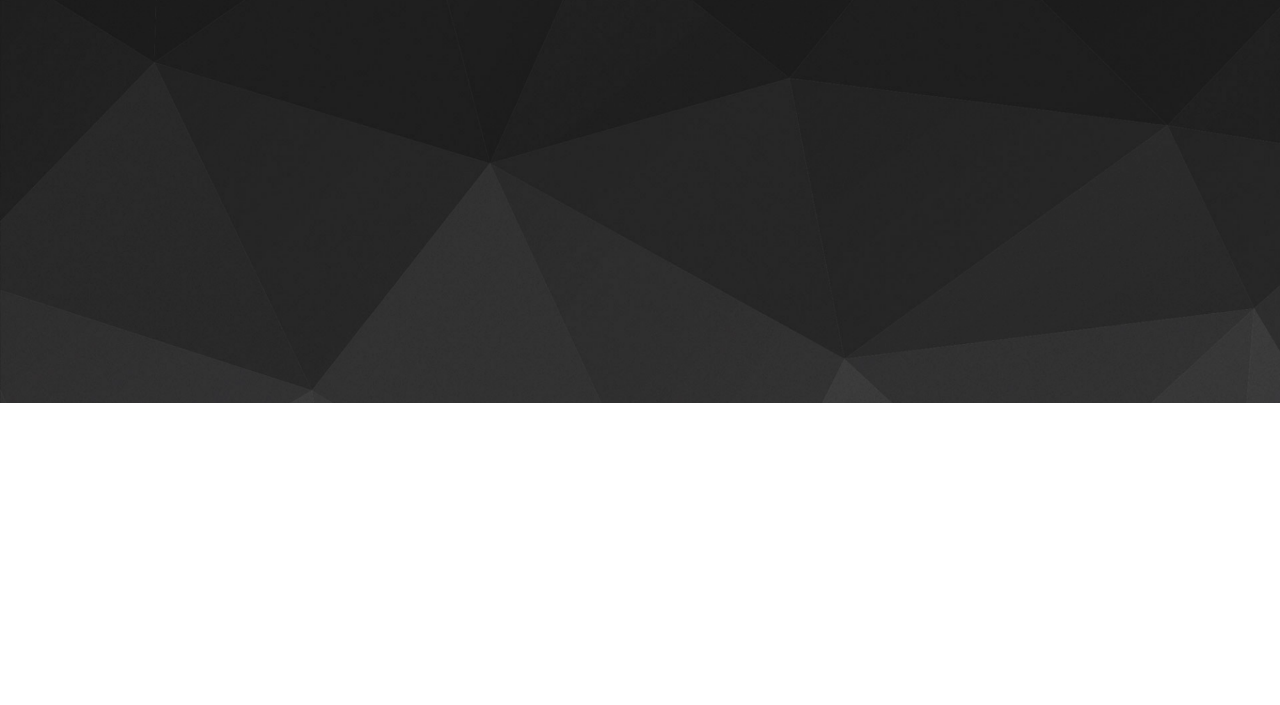
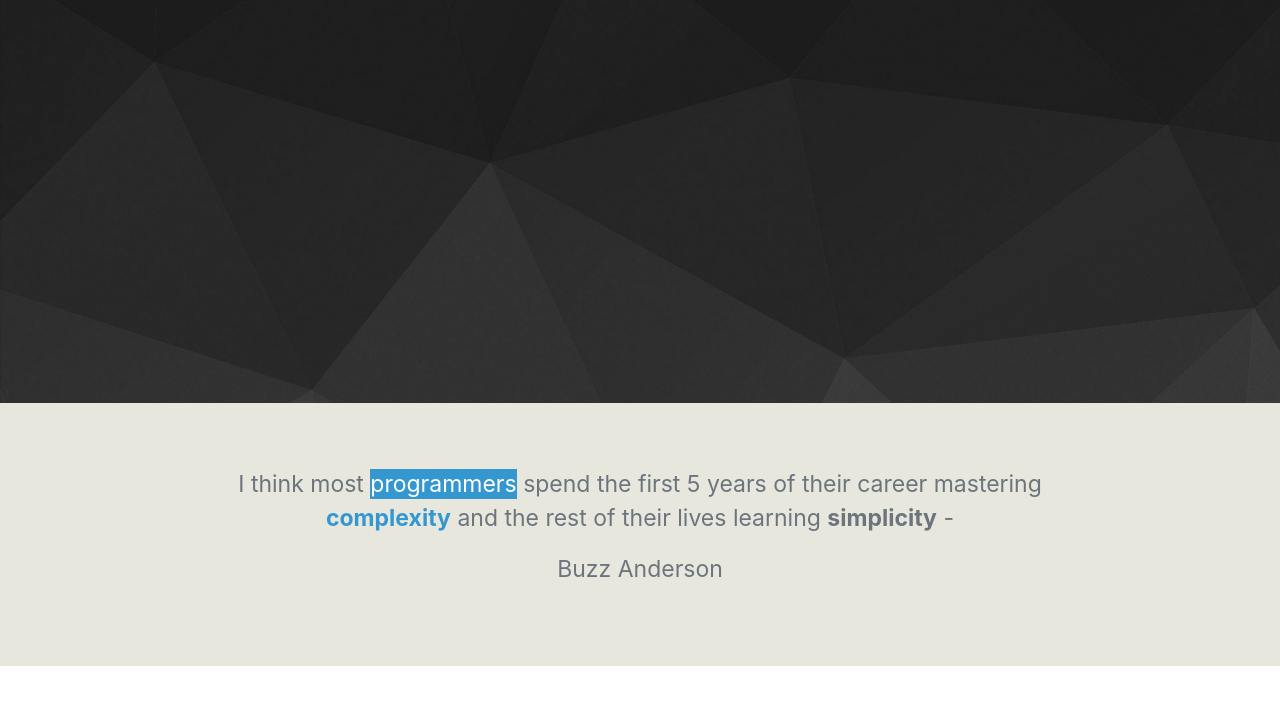
Before and after one commit to Va2/sass-site-flati-design-exo, a website: page index.html in a window 1280 px wide. Shown: the part 61-766 px from the top of the page. Drawn offline with Linux system fonts and the light colour scheme.

Commit message:
add jumbo section & update header img-bg

```diff
--- a/index.html
+++ b/index.html
@@ -39,9 +39,23 @@
         </div>
     </nav>
 
-    <!-- SECTION IMG -->
-    <section id="bg-img">
+    <!-- HEADER BG IMG -->
+    <header id="bg-img">
         <img class="img-fluid" src="./public/images/bg-header.png" alt="">
+    </header>
+
+    <section id="jumbo">
+        <div class="jumbotron jumbotron-fluid text-center text-secondary">
+            <div class="container">
+                <p>
+                    I think most <span class="badge badge-primary">programmers</span> spend the first 5 years of their career mastering <br>
+                    <strong>complexity</strong> and the rest of their lives learning <span>simplicity</span> -
+                </p>
+                <p class="author">
+                    Buzz Anderson
+                </p>
+            </div>
+        </div>
     </section>
 </body>
 </html>
--- a/src/sass/import.sass
+++ b/src/sass/import.sass
@@ -1,3 +1,4 @@
 @import '../../node_modules/bootstrap/scss/bootstrap.scss'
 @import '../../node_modules/@fortawesome/fontawesome-free/scss/fontawesome.scss'
-@import './style.sass'
+@import './nav.sass'
+@import './jumbo.sass'
--- /dev/null
+++ b/src/sass/jumbo.sass
@@ -0,0 +1,20 @@
+.jumbotron
+    background: #e7e7de
+
+    p
+        font-size: 23px
+
+        .badge
+            font-size: 100%
+            font-weight: 400
+            padding: 0.15em 0
+            border-radius: 0
+
+        .badge-primary
+            background: #3497d0
+
+    strong
+        color: #3497d0
+
+    span
+        font-weight: 700
--- a/src/sass/style.sass
+++ b/src/sass/nav.sass
@@ -17,6 +17,3 @@
 
 .nav-tabs
     border-bottom: 0
-
-#bg-img
-    height: 300px !important
```
Also changed, not shown: public/css/style.css, 1 other file.
